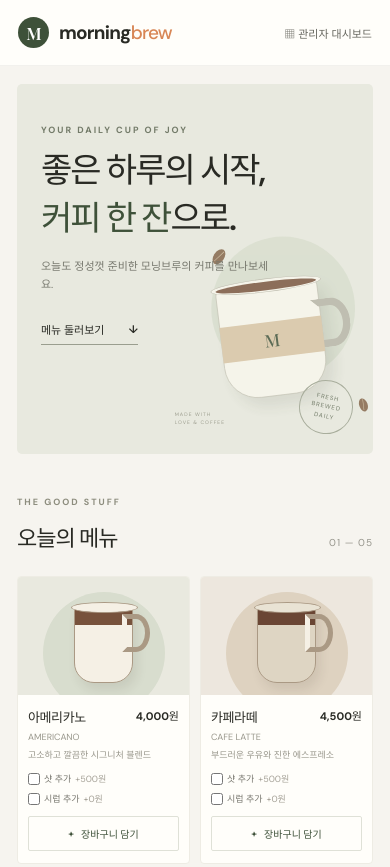
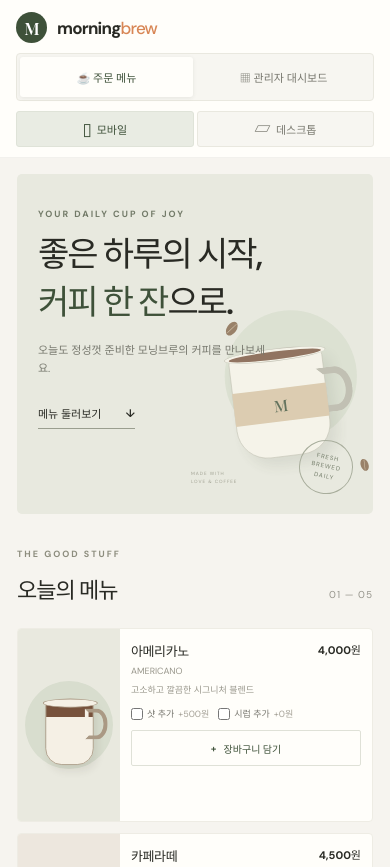
Before and after one commit to lsc0772/vibe-midterm-202602406, a plain HTML site: page index.html in a window 390 px wide. Shown: the top 867 px of the page. Drawn offline with nearby package versions, Linux system fonts and the light colour scheme.

Commit message:
Add responsive layout mode switcher
Add explicit mobile and desktop layout controls and persist the selected mode locally.

Co-authored-by: Copilot <223556219+Copilot@users.noreply.github.com>

```diff
--- a/index.html
+++ b/index.html
@@ -9,6 +9,7 @@
   <script src="script.js" defer></script>
 </head>
 <body>
+  <div class="app-shell">
     <header class="topbar">
       <a class="brand" href="#" aria-label="모닝브루 홈">
         <span class="brand-mark" aria-hidden="true">M</span>
@@ -16,9 +17,22 @@
       </a>
       <div class="topbar-right">
         <span class="open-status"><span class="status-dot"></span> 오늘도 신선하게</span>
-      <button class="admin-toggle" id="admin-toggle" type="button" aria-pressed="false">
+        <nav class="view-nav" aria-label="화면 선택">
+          <button class="view-tab" id="order-toggle" type="button" aria-pressed="true" aria-controls="customer-view">
+            <span aria-hidden="true">☕</span> 주문 메뉴
+          </button>
+          <button class="view-tab" id="admin-toggle" type="button" aria-pressed="false" aria-controls="admin-view">
             <span aria-hidden="true">▦</span> 관리자 대시보드
           </button>
+        </nav>
+        <nav class="layout-picker" aria-label="화면 크기 선택">
+          <button class="layout-button" id="mobile-layout" type="button" aria-pressed="false" aria-label="모바일 모드" title="모바일 모드">
+            <span aria-hidden="true">▯</span><span class="layout-button-label">모바일</span>
+          </button>
+          <button class="layout-button" id="desktop-layout" type="button" aria-pressed="false" aria-label="데스크톱 모드" title="데스크톱 모드">
+            <span aria-hidden="true">▱</span><span class="layout-button-label">데스크톱</span>
+          </button>
+        </nav>
       </div>
     </header>
 
@@ -115,6 +129,7 @@
       <a class="brand footer-brand" href="#"><span class="brand-mark">M</span><span>morning<span class="brand-light">brew</span></span></a>
       <span>매일 아침, 더 좋은 한 잔을 <span aria-hidden="true">·</span> FRESHLY BREWED</span>
     </footer>
+  </div>
   <div class="toast" id="toast" role="status" aria-live="polite"></div>
 </body>
 </html>
--- a/script.js
+++ b/script.js
@@ -6,6 +6,7 @@ const MENU = [
   { id: "tea", name: "자몽허니블랙티", english: "GRAPEFRUIT HONEY BLACK TEA", description: "자몽의 상큼함과 꿀의 달콤함", price: 4800, stock: 6, art: "#efe8dc", circle: "#e4d6bc", cup: "tea" }
 ];
 const STORAGE_KEY = "morningbrew-cafe-state-v1";
+const LAYOUT_STORAGE_KEY = "morningbrew-layout-mode-v1";
 const money = (amount) => `${amount.toLocaleString("ko-KR")}원`;
 const $ = (selector) => document.querySelector(selector);
 let toastTimer;
@@ -44,6 +45,20 @@ function showToast(message) {
   toast.classList.add("visible");
   clearTimeout(toastTimer);
   toastTimer = setTimeout(() => toast.classList.remove("visible"), 2600);
+}
+
+function setLayoutMode(mode, persist = true) {
+  document.body.classList.toggle("layout-mobile", mode === "mobile");
+  document.body.classList.toggle("layout-desktop", mode === "desktop");
+  $("#mobile-layout").setAttribute("aria-pressed", String(mode === "mobile"));
+  $("#desktop-layout").setAttribute("aria-pressed", String(mode === "desktop"));
+  if (!persist) return;
+  try {
+    localStorage.setItem(LAYOUT_STORAGE_KEY, mode);
+  } catch (error) {
+    console.error("화면 모드를 저장하지 못했습니다.", error);
+    showToast("화면 모드를 저장하지 못했습니다. 브라우저 저장 공간을 확인해주세요.");
+  }
 }
 
 function cartTotal() {
@@ -195,13 +210,20 @@ $("#checkout-button").addEventListener("click", () => {
   showToast(`주문이 접수되었습니다! 주문번호 ${order.id}`);
 });
 
-$("#admin-toggle").addEventListener("click", () => {
-  const showAdmin = $("#customer-view").classList.toggle("hidden");
+function setView(view) {
+  const showAdmin = view === "admin";
+  $("#customer-view").classList.toggle("hidden", showAdmin);
   $("#admin-view").classList.toggle("hidden", !showAdmin);
+  $("#order-toggle").setAttribute("aria-pressed", String(!showAdmin));
   $("#admin-toggle").setAttribute("aria-pressed", String(showAdmin));
   renderAdmin();
   window.scrollTo({ top: 0, behavior: "smooth" });
-});
+}
+
+$("#order-toggle").addEventListener("click", () => setView("order"));
+$("#admin-toggle").addEventListener("click", () => setView("admin"));
+$("#mobile-layout").addEventListener("click", () => setLayoutMode("mobile"));
+$("#desktop-layout").addEventListener("click", () => setLayoutMode("desktop"));
 
 $("#orders-list").addEventListener("click", (event) => {
   const button = event.target.closest("[data-complete]");
@@ -214,4 +236,12 @@ $("#orders-list").addEventListener("click", (event) => {
   showToast(`${order.id} 주문을 제조 완료 처리했습니다.`);
 });
 
+let initialLayout = window.matchMedia("(max-width: 620px)").matches ? "mobile" : "desktop";
+try {
+  const savedLayout = localStorage.getItem(LAYOUT_STORAGE_KEY);
+  if (savedLayout === "mobile" || savedLayout === "desktop") initialLayout = savedLayout;
+} catch (error) {
+  console.warn("저장된 화면 모드를 불러오지 못했습니다.", error);
+}
+setLayoutMode(initialLayout, false);
 renderAll();
--- a/style.css
+++ b/style.css
@@ -20,7 +20,10 @@
 }
 
 * { box-sizing: border-box; }
-body { margin: 0; min-width: 320px; }
+body { margin: 0; min-width: 0; }
+.app-shell { container: app / inline-size; width: 100%; margin: 0 auto; }
+body.layout-mobile .app-shell { width: min(100%, 390px); }
+body.layout-desktop .app-shell { width: max(100%, 1024px); }
 button, a { font: inherit; }
 button { color: inherit; }
 a { color: inherit; text-decoration: none; }
@@ -41,8 +44,17 @@ a { color: inherit; text-decoration: none; }
 .topbar-right { display: flex; align-items: center; gap: 30px; }
 .open-status, .live-pill { display: inline-flex; align-items: center; gap: 8px; color: #6f7764; font-size: 12px; }
 .status-dot { width: 7px; height: 7px; border-radius: 50%; background: #77a46b; display: inline-block; box-shadow: 0 0 0 3px #77a46b20; }
-.admin-toggle { border: 0; background: transparent; padding: 10px 0; color: #66665e; cursor: pointer; font-size: 12px; }
-.admin-toggle:hover, .admin-toggle[aria-pressed="true"] { color: var(--green); }
+.view-nav { display: flex; align-items: center; gap: 5px; padding: 4px; border: 1px solid #e9e8df; border-radius: 4px; background: #f7f6f1; }
+.view-tab { min-height: 34px; padding: 0 13px; border: 0; border-radius: 3px; background: transparent; color: #77776e; cursor: pointer; font-size: 11px; transition: background .2s, color .2s, box-shadow .2s; }
+.view-tab:hover { color: var(--green); }
+.view-tab[aria-pressed="true"] { background: var(--white); color: var(--green); box-shadow: 0 1px 4px #30372c16; font-weight: 600; }
+.view-tab:focus-visible { outline: 2px solid var(--green); outline-offset: 2px; }
+.layout-picker { display: flex; align-items: center; gap: 3px; padding-left: 13px; border-left: 1px solid #e8e6dd; }
+.layout-button { display: inline-flex; min-height: 34px; align-items: center; justify-content: center; gap: 5px; padding: 0 9px; border: 1px solid transparent; border-radius: 3px; background: transparent; color: #79796f; cursor: pointer; font-size: 11px; white-space: nowrap; }
+.layout-button:hover { color: var(--green); }
+.layout-button[aria-pressed="true"] { border-color: #dfe3d8; background: #f1f3ec; color: var(--green); font-weight: 600; }
+.layout-button:focus-visible { outline: 2px solid var(--green); outline-offset: 2px; }
+.layout-button > span:first-child { font-size: 17px; line-height: 1; }
 
 main { max-width: 1240px; padding: 0 30px; margin: 0 auto; }
 .hero { position: relative; min-height: 398px; overflow: hidden; margin: 35px 0 66px; padding: 68px 8%; border-radius: 5px; background: #e8e9df; }
@@ -174,7 +186,7 @@ h1, h2, p { margin-top: 0; }
 .toast { position: fixed; z-index: 10; left: 50%; bottom: 28px; padding: 12px 18px; border-radius: 3px; background: #30372c; color: white; font-size: 11px; opacity: 0; transform: translate(-50%, 12px); pointer-events: none; transition: opacity .2s, transform .2s; }
 .toast.visible { opacity: 1; transform: translate(-50%, 0); }
 
-@media (max-width: 820px) {
+@container app (max-width: 820px) {
   .hero { padding-left: 7%; }
   .hero-art { right: 1%; transform: scale(.82); transform-origin: center right; }
   .hero-stamp { right: 20px; top: 18px; }
@@ -185,27 +197,36 @@ h1, h2, p { margin-top: 0; }
   .order-actions { grid-column: 1 / -1; display: flex; justify-content: space-between; align-items: center; }
   .complete-button { margin-top: 0; }
 }
-@media (max-width: 620px) {
-  .topbar { height: 66px; padding: 0 18px; }
-  .topbar-right { gap: 13px; }
+@container app (max-width: 620px) {
+  .topbar { height: auto; min-height: 0; padding: 12px 16px 10px; flex-wrap: wrap; gap: 10px; }
+  .topbar-right { display: contents; }
   .open-status { display: none; }
-  .admin-toggle { font-size: 11px; }
+  .brand { order: 1; font-size: 17px; }
+  .view-nav { order: 2; width: 100%; gap: 4px; padding: 3px; }
+  .view-tab { flex: 1; min-height: 40px; padding: 0 7px; font-size: 11px; }
+  .layout-picker { order: 3; width: 100%; padding: 0; border: 0; }
+  .layout-button { flex: 1; min-height: 36px; border-color: #e9e8df; background: #f7f6f1; }
+  .layout-button[aria-pressed="true"] { border-color: #dfe3d8; background: #e9ece3; }
   main { padding: 0 17px; }
-  .hero { min-height: 370px; margin: 18px 0 42px; padding: 40px 24px; }
+  .hero { min-height: 340px; margin: 16px 0 34px; padding: 34px 21px; }
   .hero h1 { font-size: 34px; }
   .hero-description { max-width: 230px; font-size: 11px; line-height: 1.7; }
-  .hero-art { top: 147px; right: -5px; transform: scale(.62); transform-origin: top right; opacity: .82; }
+  .hero-art { top: 131px; right: -5px; transform: scale(.57); transform-origin: top right; opacity: .78; }
   .hero-stamp { top: auto; right: 20px; bottom: 20px; width: 54px; height: 54px; font-size: 6px; }
   .shop-layout { grid-template-columns: 1fr; gap: 29px; padding-bottom: 45px; }
-  .menu-grid { gap: 10px; }
+  .menu-grid { grid-template-columns: 1fr; gap: 11px; }
+  .menu-card { display: grid; grid-template-columns: 102px minmax(0, 1fr); }
+  .drink-art { height: 100%; min-height: 192px; }
+  .drink-art::before { width: 88px; height: 88px; top: 50%; left: calc(50% - 44px); transform: translateY(-50%); }
+  .drink-cup { transform: scale(.82); }
   .section-heading h2 { font-size: 22px; }
-  .drink-art { height: 118px; }
-  .card-content { padding: 12px 10px; }
+  .card-content { min-width: 0; padding: 12px 11px; }
   .card-title { font-size: 13px; }
-  .card-subtitle { font-size: 9px; }
+  .card-subtitle { font-size: 9px; line-height: 1.5; }
   .price { font-size: 11px; }
-  .options { gap: 7px; flex-wrap: wrap; margin: 11px 0; }
+  .options { gap: 5px 9px; flex-wrap: wrap; margin: 10px 0; }
   .option-label { font-size: 9px; }
+  .add-button { min-height: 36px; }
   .cart-panel { position: static; }
   .cart-items { max-height: 240px; }
   .site-footer { padding: 15px 18px; gap: 12px; }
```
Lines whose indentation alone changed are shown as unchanged.
